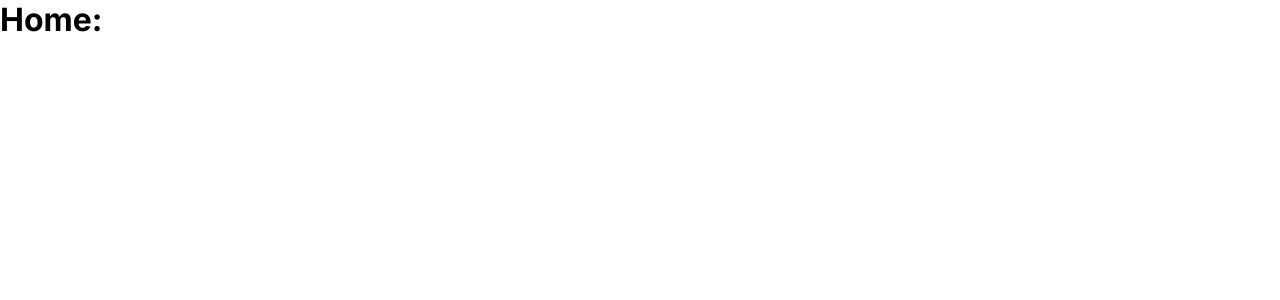
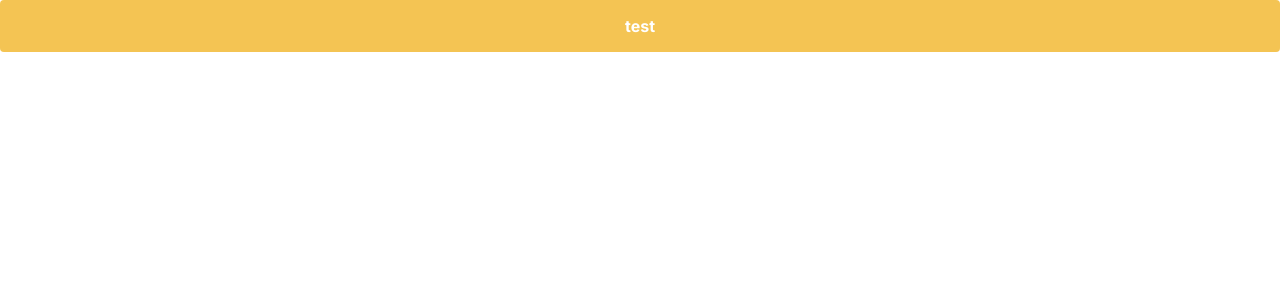
Before and after one commit to radoam/expense-manager-app, a React app in the folder client/: page / in a window 1280 px wide. Shown: the top 300 px of the page. Built offline with nearby package versions, Linux system fonts and the light colour scheme.

Commit message:
Added helper Box component and create typer for emotion theme

```diff
--- /dev/null
+++ b/client/src/components/Layout/Box/Box.styles.ts
@@ -0,0 +1,10 @@
+import styled from '@emotion/styled';
+
+export const BoxStyled = styled('div')`
+  padding: 16px;
+  border-radius: 4px;
+  text-align: center;
+  color: ${({ theme }) => theme.colors.white};
+  font-weight: 700;
+  background-color: ${({ theme }) => theme.colors.primary};
+`;
--- a/client/src/modules/uiTheme/theme.ts
+++ b/client/src/modules/uiTheme/theme.ts
@@ -1,6 +1,7 @@
 export const theme = {
   colors: {
     white: '#ffffff',
-    black: '#000000'
+    black: '#000000',
+    primary: '#F4C453'
   }
 };
--- a/client/src/pages/Home.tsx
+++ b/client/src/pages/Home.tsx
@@ -1 +1,3 @@
-export const Home = () => <h1>Home:</h1>;
+import { Box } from '../components/Layout/Box/Box';
+
+export const Home = () => <Box>test</Box>;
```
Also changed, not shown: client/src/components/Layout/Box/Box.tsx (added, +9 -0 lines), client/src/modules/uiTheme/emotion.d.ts (added, +9 -0 lines).
